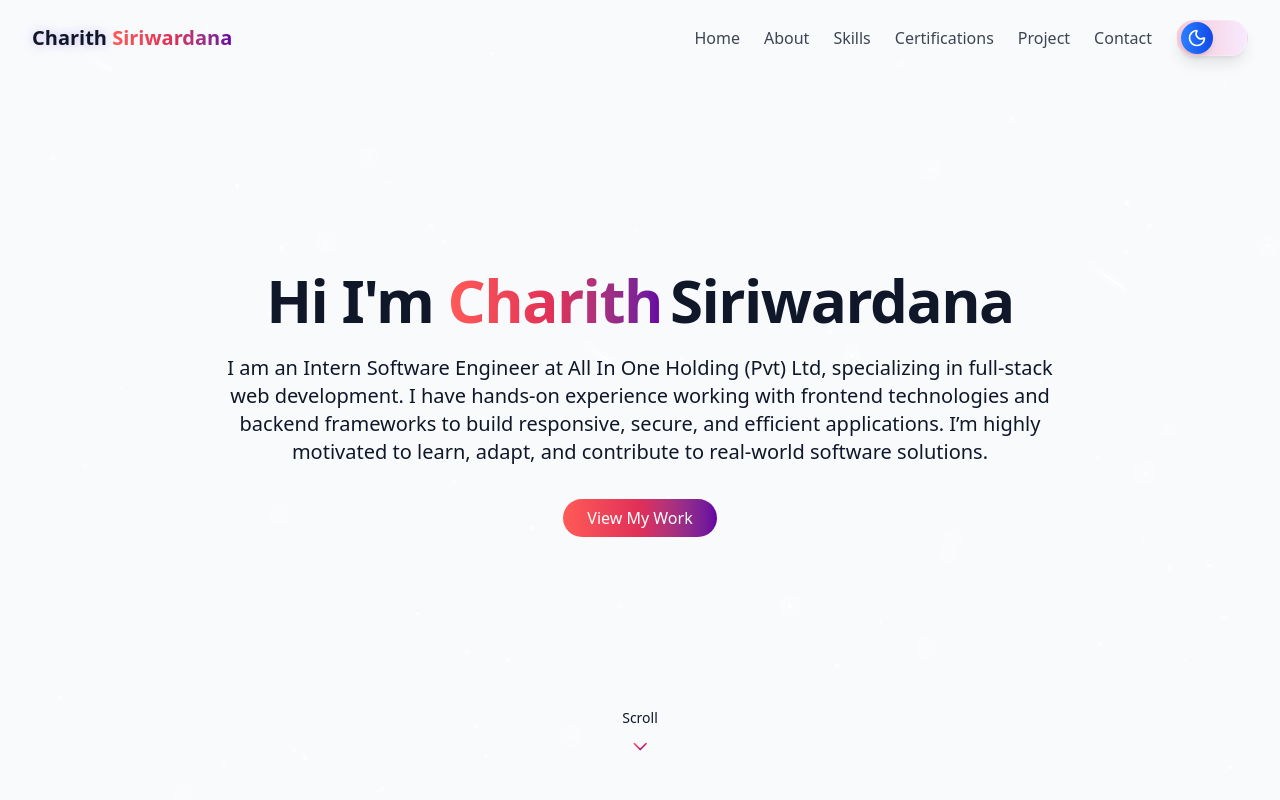
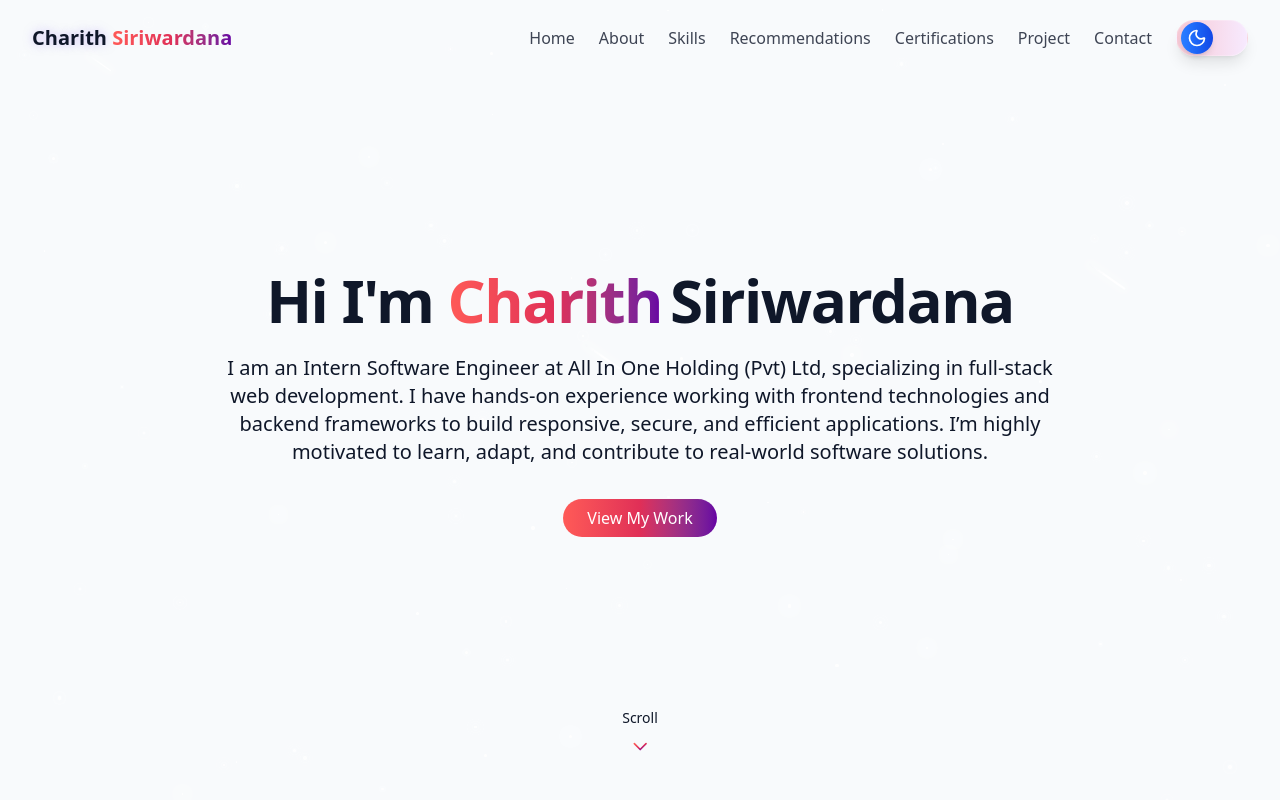
Before and after one commit to mcharith/React-New-Portfolio, a React (Vite) app: page / in a window 1280 px wide. Shown: the top 800 px of the page. Built offline with nearby package versions, Linux system fonts and the light colour scheme.

Commit message:
Add Recommendations link to Navar component

```diff
--- a/src/component/Navar.jsx
+++ b/src/component/Navar.jsx
@@ -7,6 +7,7 @@ const navItems = [
     {name: "Home", href: "#hero"},
     {name: "About", href: "#about"},
     {name: "Skills", href: "#skills"},
+    {name: "Recommendations", href: "#recommendations"},
     {name: "Certifications", href: "#certificates"},
     {name: "Project", href: "#projects"},
     {name: "Contact", href: "#contact"},
```
